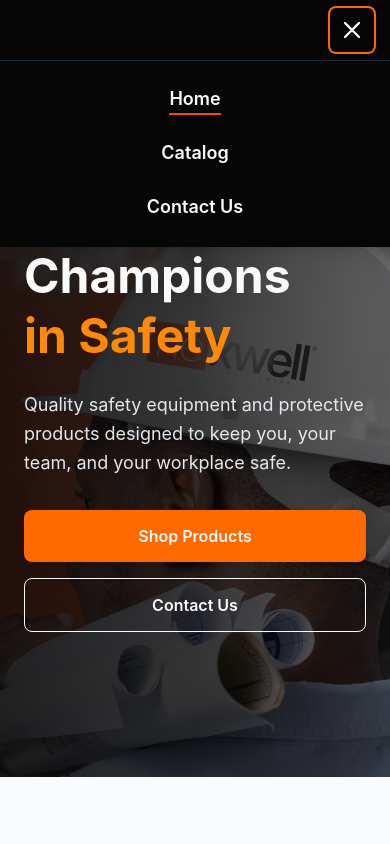
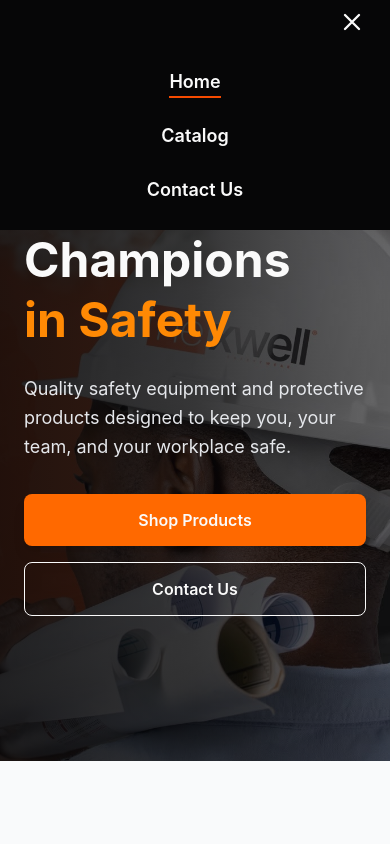
Before and after one commit to Bl00m1ng-droid/Front-end-and-Back-end-Development, a React (Vite) app in the folder NexwellSafety/client/: page / in a window 390 px wide. Both pictures are taken after a click on the button "Open menu". Shown: the top 844 px of the page. Built offline with nearby package versions, Linux system fonts and the light colour scheme.

Commit message:
improving ui

```diff
--- a/NexwellSafety/client/src/components/NavBar.jsx
+++ b/NexwellSafety/client/src/components/NavBar.jsx
@@ -24,12 +24,7 @@ function NavBar() {
   };
 
   return (
-    <nav className="relative bg-black px-4 sm:px-6 py-2 z-50">
-
-      {/* =========================
-          MAIN NAVBAR
-      ========================== */}
-      <div className="flex items-center justify-between">
+    <nav className="relative bg-black px-6 py-2 flex items-center justify-between z-50">
 
       {/* Logo - Desktop only */}
       <Link
@@ -40,12 +35,12 @@ function NavBar() {
         <img
           src={logo}
           alt="Nexwell Safety"
-            className="w-52 h-auto object-contain"
+          className="w-full max-w-sm h-auto object-contain"
         />
       </Link>
 
       {/* Desktop Navigation */}
-        <div className="hidden md:flex items-center gap-2 text-lg font-semibold ml-auto">
+      <div className="hidden md:flex md:flex-row md:ml-auto gap-2 text-lg font-semibold">
         <NavLink
           to="/"
           end
@@ -69,9 +64,7 @@ function NavBar() {
         </NavLink>
       </div>
 
-        {/* =========================
-            MOBILE HAMBURGER
-        ========================== */}
+      {/* Mobile Hamburger */}
       <button
         type="button"
         aria-label={isOpen ? "Close menu" : "Open menu"}
@@ -80,15 +73,8 @@ function NavBar() {
         className="
           md:hidden
           ml-auto
-            p-2
           text-white
-            rounded-md
-            hover:text-orange-400
           focus:outline-none
-            focus:ring-2
-            focus:ring-orange-500
-            transition-colors
-            duration-200
         "
       >
         <svg
@@ -98,7 +84,7 @@ function NavBar() {
           viewBox="0 0 24 24"
         >
           {isOpen ? (
-              /* X icon */
+            /* X */
             <path
               strokeLinecap="round"
               strokeLinejoin="round"
@@ -106,7 +92,7 @@ function NavBar() {
               d="M6 18L18 6M6 6l12 12"
             />
           ) : (
-              /* Hamburger icon */
+            /* Hamburger */
             <path
               strokeLinecap="round"
               strokeLinejoin="round"
@@ -116,22 +102,16 @@ function NavBar() {
           )}
         </svg>
       </button>
-      </div>
 
-      {/* =========================
-          MOBILE NAVIGATION
-      ========================== */}
+      {/* Mobile Navigation */}
       <div
         className={`
-          md:hidden
           absolute
+          top-full
           left-0
-          top-full
           w-full
           bg-black
-          border-t
-          border-gray-800
-          shadow-lg
+          md:hidden
           overflow-hidden
           transition-all
           duration-300
@@ -143,7 +123,7 @@ function NavBar() {
           }
         `}
       >
-        <div className="flex flex-col items-center py-4 gap-2 text-lg font-semibold">
+        <div className="flex flex-col items-center gap-2 py-4 text-lg font-semibold">
 
           <NavLink
             to="/"
@@ -172,6 +152,7 @@ function NavBar() {
 
         </div>
       </div>
+
     </nav>
   );
 }
```
Lines whose indentation alone changed are shown as unchanged.
